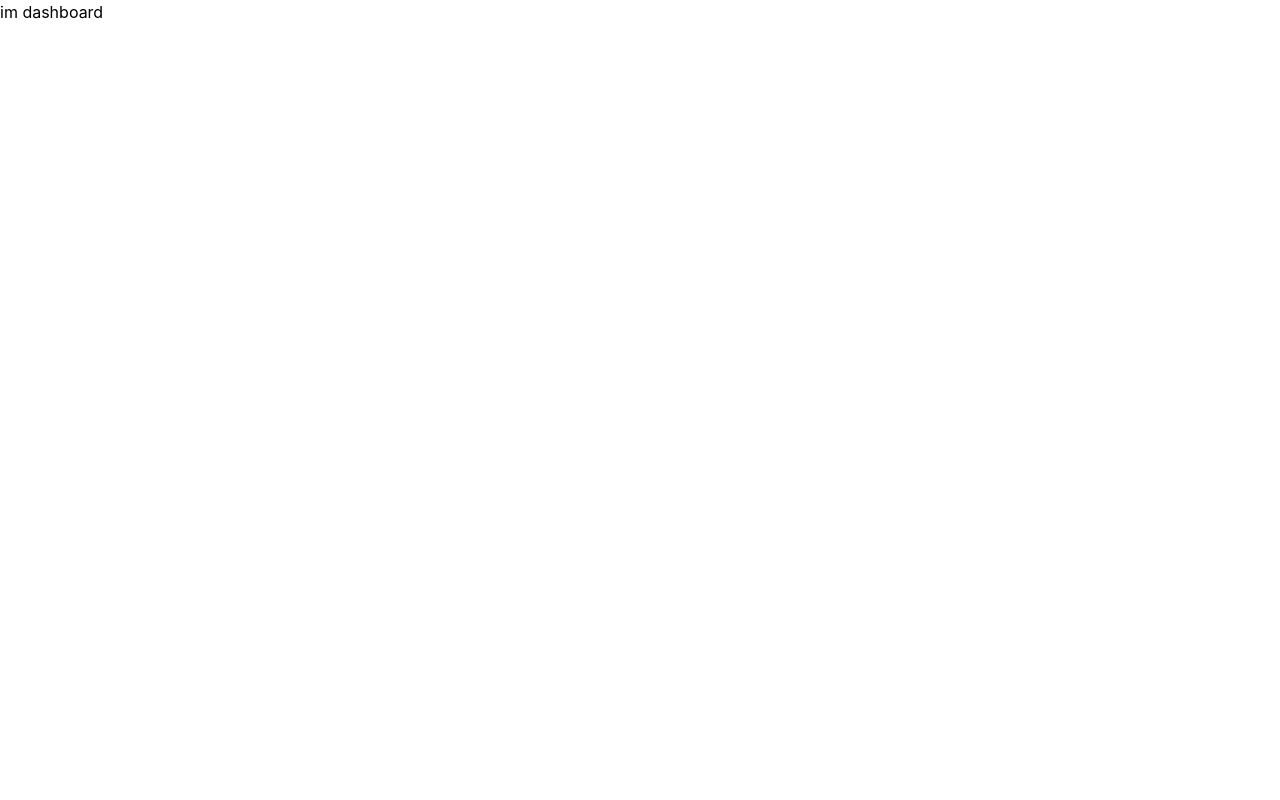
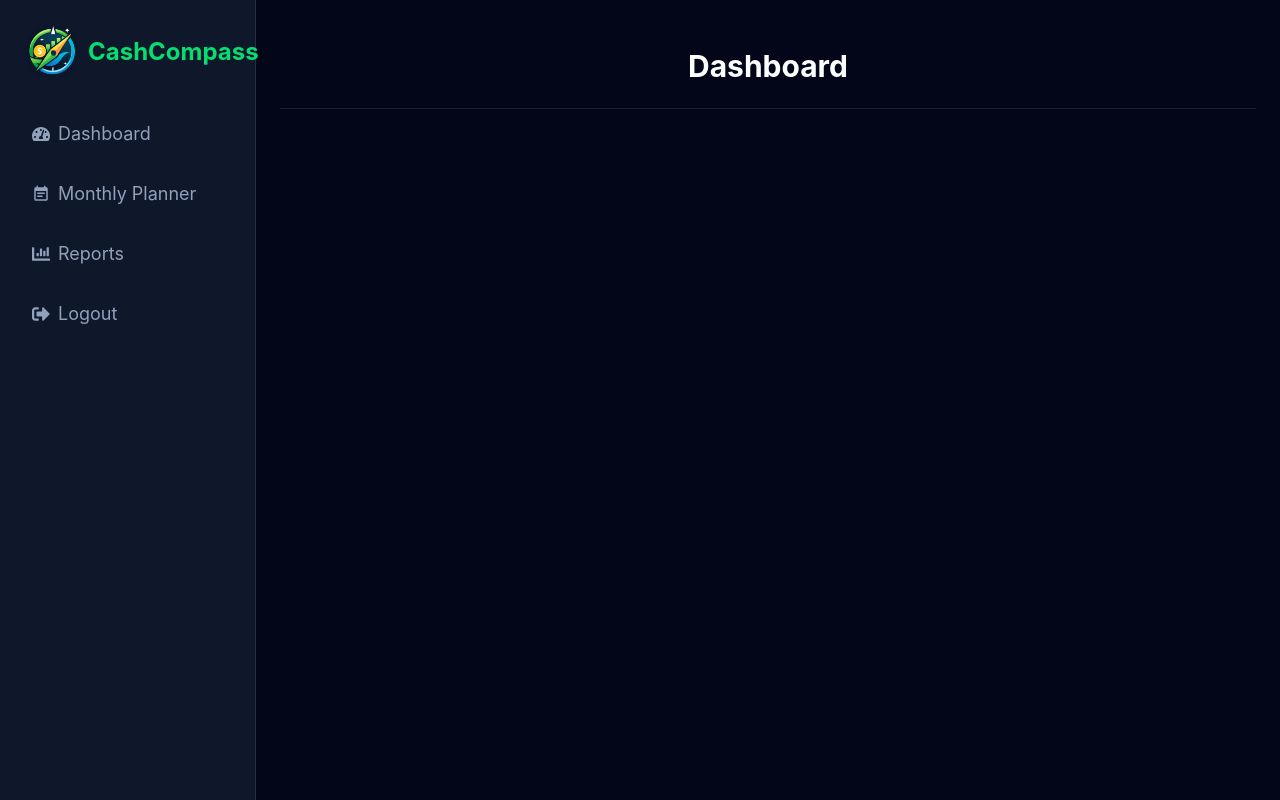
Before and after one commit to hunain-tariq/CashCompass, a React (Vite) app in the folder client/: page /dashboard in a window 1280 px wide. Built offline with nearby package versions, Linux system fonts and the light colour scheme.

Commit message:
new pages

```diff
--- a/client/package.json
+++ b/client/package.json
@@ -14,6 +14,7 @@
     "axios": "^1.13.6",
     "react": "^19.1.0",
     "react-dom": "^19.1.0",
+    "react-icons": "^5.5.0",
     "react-scroll": "^1.9.3",
     "tailwindcss": "^4.2.1"
   },
--- a/client/src/App.jsx
+++ b/client/src/App.jsx
@@ -4,6 +4,7 @@ import Landing from './pages/Landing'
 import Login from './pages/Login'
 import Signup from './pages/Signup'
 import Dashboard from './pages/Dashboard'
+import MonthlyPlanner from './pages/MonthlyPlanner'
 
 const App = () => {
   return (
@@ -13,6 +14,7 @@ const App = () => {
         <Route path='/login' element={<Login />} />
         <Route path='/signup' element={<Signup />} />
         <Route path='/dashboard' element={<Dashboard />} />
+        <Route path='/monthly-planner' element={<MonthlyPlanner />} />
     </Routes>
 
     </>
--- /dev/null
+++ b/client/src/components/Navbar.jsx
@@ -0,0 +1,66 @@
+import React, { useState } from 'react'
+import { FaChartBar, FaSignOutAlt, FaTachometerAlt, FaBars, FaTimes } from 'react-icons/fa'
+import { MdEventNote } from 'react-icons/md'
+import { Link } from 'react-router-dom'
+
+const Navbar = () => {
+    const [menuOpen, setMenuOpen] = useState(false);
+
+    return (
+        <>
+            {/* Desktop Sidebar */}
+            <aside className="hidden md:flex flex-col w-64 bg-slate-900 text-white min-h-screen p-6 border-r border-white/10 fixed">
+                <div className="flex w-full items-center  pb-4 mb-4">
+                    <img src="/icon.png" alt="CashCompass Logo" className="w-14 h-14 rounded-full" />
+                    <h1 className="text-2xl font-bold text-green-400 ml-2">CashCompass</h1>
+                </div>
+                <nav className="flex flex-col space-y-4">
+                    <Link to='/dashboard' className="flex items-center gap-2 text-lg text-slate-400 hover:text-green-400 hover:bg-slate-950 p-2 rounded transition">
+                        <FaTachometerAlt className="text-current" /> Dashboard
+                    </Link>
+                    <Link to='/monthly-planner' className="flex items-center gap-2 text-lg text-slate-400 hover:text-green-400 hover:bg-slate-950 p-2 rounded transition">
+                        <MdEventNote className="text-current" /> Monthly Planner
+                    </Link>
+                    <Link className="flex items-center gap-2 text-lg text-slate-400 hover:text-green-400 hover:bg-slate-950 p-2 rounded transition">
+                        <FaChartBar className="text-current" /> Reports
+                    </Link>
+                    <Link className="flex items-center gap-2 text-lg text-slate-400 hover:text-red-400 hover:bg-slate-950 p-2 rounded transition">
+                        <FaSignOutAlt className="text-current" /> Logout
+                    </Link>
+                </nav>
+            </aside>
+
+            {/* Mobile Navbar */}
+            <div className="md:hidden fixed top-0 left-0 right-0 flex items-center justify-between bg-slate-900 text-white p-4 z-50 border-b border-white/10">
+                <div className="flex items-center gap-2">
+                    <img src="/icon.png" alt="CashCompass Logo" className="w-14 h-14 rounded-full" />
+                    <h1 className="text-2xl font-bold text-green-400">CashCompass</h1>
+                </div>
+                <button onClick={() => setMenuOpen(!menuOpen)} className="text-2xl focus:outline-none">
+                    {menuOpen ? <FaTimes /> : <FaBars />}
+                </button>
+            </div>
+
+            {/* Mobile Sidebar */}
+            <div className={`fixed top-0 left-0 h-full w-64 bg-slate-900 text-white transform transition-transform duration-300 z-40
+                ${menuOpen ? 'translate-x-0' : '-translate-x-full'} md:hidden`}>
+                <nav className="flex flex-col mt-20 p-4 space-y-4">
+                    <Link to='/dashboard' className="flex items-center gap-2 text-lg text-slate-400 hover:text-green-400 hover:bg-slate-950 p-2 rounded transition">
+                        <FaTachometerAlt className="text-current" /> Dashboard
+                    </Link>
+                    <Link to='/monthly-planner' className="flex items-center gap-2 text-lg text-slate-400 hover:text-green-400 hover:bg-slate-950 p-2 rounded transition">
+                        <MdEventNote className="text-current" /> Monthly Planner
+                    </Link>
+                    <Link className="flex items-center gap-2 text-lg text-slate-400 hover:text-green-400 hover:bg-slate-950 p-2 rounded transition">
+                        <FaChartBar className="text-current" /> Reports
+                    </Link>
+                    <Link className="flex items-center gap-2 text-lg text-slate-400 hover:text-red-400 hover:bg-slate-950 p-2 rounded transition">
+                        <FaSignOutAlt className="text-current" /> Logout
+                    </Link>
+                </nav>
+            </div>
+        </>
+    )
+}
+
+export default Navbar;
--- a/client/src/pages/Dashboard.jsx
+++ b/client/src/pages/Dashboard.jsx
@@ -1,14 +1,35 @@
-import React from 'react'
+import React from "react";
+import { FaWallet, FaArrowUp, FaArrowDown, FaPiggyBank } from "react-icons/fa";
+import Navbar from "../components/Navbar";
 
 const Dashboard = () => {
   return (
-    <>
-    <div>
-        im dashboard
+    <div className="min-h-screen  bg-slate-950 text-white flex  ">
+      <Navbar />
+
+      <div className="p-6 w-full md:ml-64 mt-20 md:mt-6">
+        <div className="flex w-full items-center justify-center border-b border-white/10 ">
+          <h1 className="text-3xl font-bold mb-6 text-center">Dashboard</h1>
+        </div>
+
+        <div className="">
+
+        </div>
+
+
+
+
+
+
+
+      </div>
+
+
+
+
+
     </div>
+  );
+};
 
-    </>
-  )
-}
-
-export default Dashboard
+export default Dashboard;
--- /dev/null
+++ b/client/src/pages/MonthlyPlanner.jsx
@@ -0,0 +1,20 @@
+import React from "react";
+import Navbar from "../components/Navbar";
+
+const MonthlyPlanner = () => {
+  return (
+    <div className="min-h-screen bg-slate-950 text-white flex">
+      <Navbar />
+
+     <div className="p-6 md:w-full md:ml-64 mt-20 md:mt-6">
+        <div className="flex w-full items-center justify-center border-b border-white/10 ">
+          <h1 className="text-3xl font-bold mb-6 text-center">Monthly Planner</h1>
+
+        </div>
+
+      </div>
+    </div>
+  );
+};
+
+export default MonthlyPlanner;
```
Also changed, not shown: 1 other file (tests, documents, lock files or other folders).
